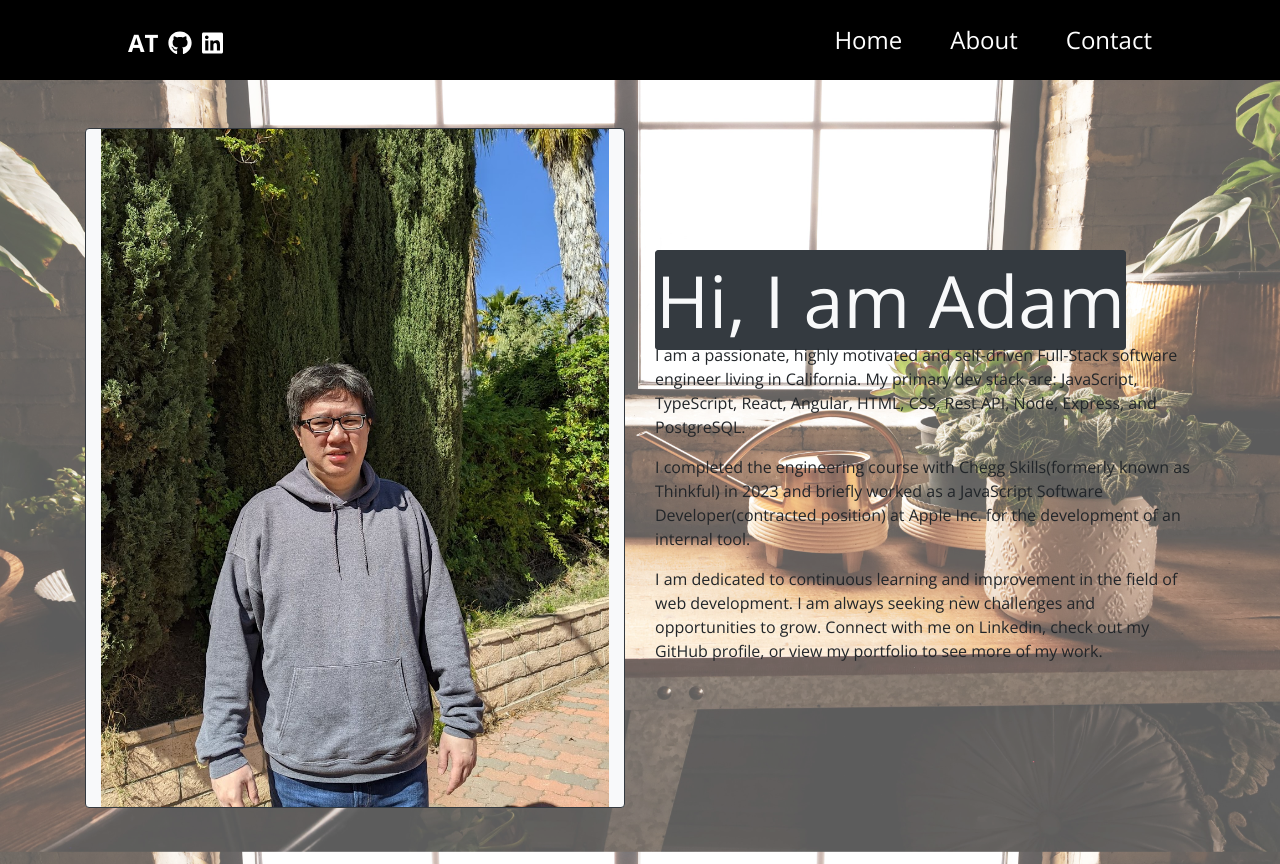
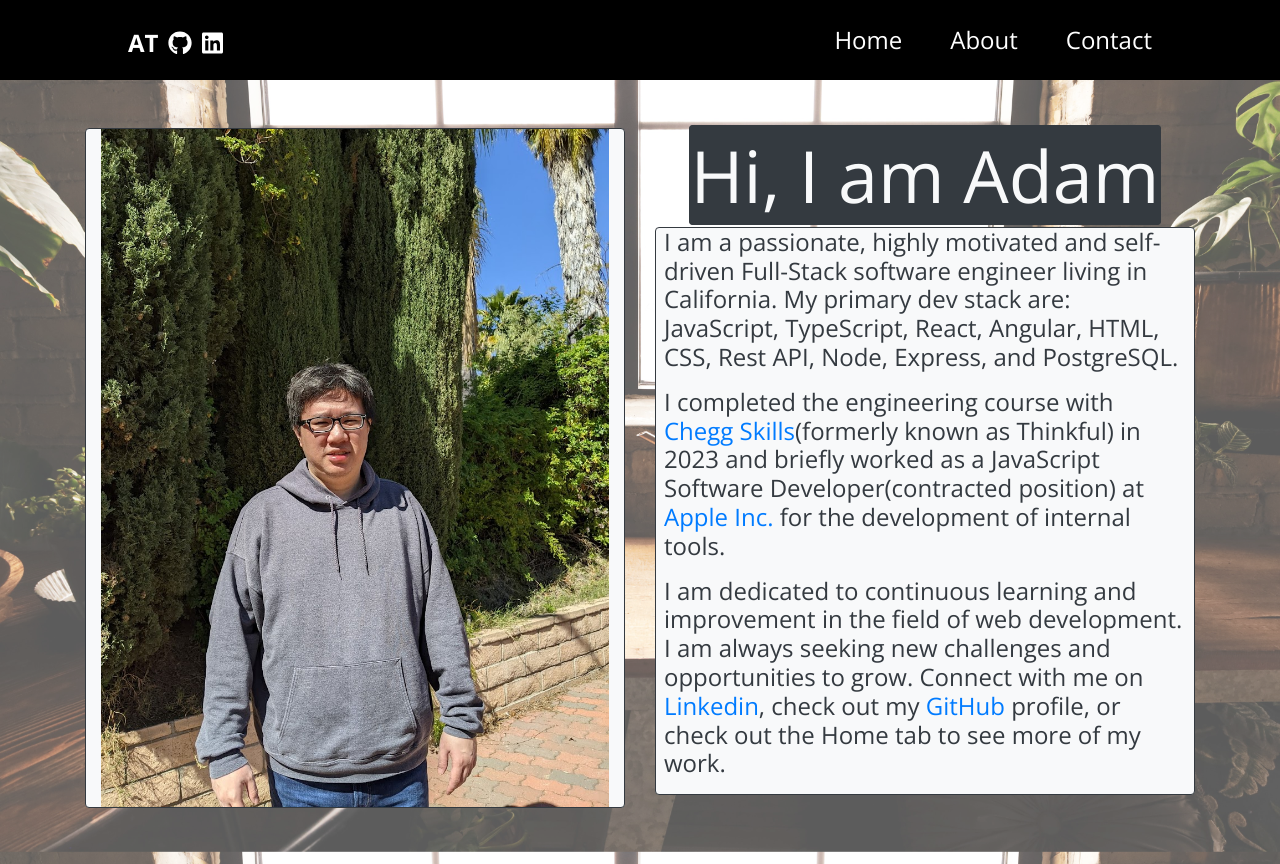
Before and after one commit to adam780930/testinglangingpage, a React (Create React App) app: page /about in a window 1280 px wide. Built offline with nearby package versions, Linux system fonts and the light colour scheme; a web font is replaced by a local one.

Commit message:
cleaned up aboutpage and removed extra comments as well as useeffect

```diff
--- a/src/components/markdowndocs/Aboutme.md
+++ b/src/components/markdowndocs/Aboutme.md
@@ -1,5 +1,5 @@
 I am a passionate, highly motivated and self-driven Full-Stack software engineer living in California. My primary dev stack are: JavaScript, TypeScript, React, Angular, HTML, CSS, Rest API, Node, Express, and PostgreSQL.
 
-I completed the engineering course with Chegg Skills(formerly known as Thinkful) in 2023 and briefly worked as a JavaScript Software Developer(contracted position) at Apple Inc. for the development of an internal tool.
+I completed the engineering course with [Chegg Skills](https://www.chegg.com/skills/)(formerly known as Thinkful) in 2023 and briefly worked as a JavaScript Software Developer(contracted position) at [Apple Inc.](https://www.apple.com/) for the development of internal tools.
 
-I am dedicated to continuous learning and improvement in the field of web development. I am always seeking new challenges and opportunities to grow. Connect with me on Linkedin, check out my GitHub profile, or view my portfolio to see more of my work.
+I am dedicated to continuous learning and improvement in the field of web development. I am always seeking new challenges and opportunities to grow. Connect with me on [Linkedin](https://www.linkedin.com/in/adam-yilin-tsai), check out my [GitHub](https://github.com/adam780930) profile, or check out the Home tab to see more of my work.
--- a/src/pages/AboutPage.js
+++ b/src/pages/AboutPage.js
@@ -1,17 +1,15 @@
 import ReactMarkdown from "react-markdown";
-import React, { useState, useEffect } from "react";
+import React, { useState } from "react";
 import pfp2 from "../materials/pfp2.jpg";
-import aboutme from '../components/markdowndocs/Aboutme.md'
+import aboutme from "../components/markdowndocs/Aboutme.md";
 
 function AboutPage() {
   const [markdownContent, setMarkdownContent] = useState("");
 
-  useEffect(() => {
   fetch(aboutme)
     .then((response) => response.text())
     .then((text) => setMarkdownContent(text))
     .catch((error) => console.error("Error fetching markdown:", error));
-  }, [aboutme]);
 
   return (
     <div>
@@ -27,49 +25,19 @@ function AboutPage() {
 
           <div class="col-6 my-auto">
             <div>
+              <div class="text-center">
                 <span class="display-3 bg-dark text-light border border-dark rounded">
                   Hi, I am Adam
                 </span>
-              {/* <p class="h4 bg-light text-dark border border-dark rounded px-2 mt-2">
-                I am a passionate, highly motivated and self-driven Full-Stack
-                software engineer living in California. My primary dev stack
-                are: JavaScript, TypeScript, React, Angular, HTML, CSS, Rest
-                API, Node, Express, and PostgreSQL.
-                <br></br>
-                <br></br>I completed the engineering course with{" "}
-                <a href="https://www.chegg.com/skills/" target="_blank">
-                  Chegg Skills
-                </a>
-                (formerly known as Thinkful) in 2023 and briefly worked as a
-                JavaScript Software Developer(contracted position) at{" "}
-                <a href="https://www.apple.com/" target="_blank">
-                  Apple Inc.
-                </a>{" "}
-                for the development of an internal tool.
-                <br></br>
-                <br></br>I am dedicated to continuous learning and improvement
-                in the field of web development. I am always seeking new
-                challenges and opportunities to grow. Connect with me on{" "}
-                <a
-                  href="https://www.linkedin.com/in/adam-yilin-tsai"
-                  target="_blank"
-                >
-                  Linkedin
-                </a>
-                , check out my{" "}
-                <a href="https://github.com/adam780930" target="_blank">
-                  GitHub
-                </a>{" "}
-                profile, or view my portfolio to see more of my work.
-              </p> */}
+              </div>
+              <p class="h4 bg-light text-dark border border-dark rounded px-2 mt-2">
                 <ReactMarkdown>{markdownContent}</ReactMarkdown>
+              </p>
             </div>
           </div>
         </div>
       </div>
-      <div class="text-center h1">
-
-      </div>
+      <div class="text-center h1"></div>
     </div>
   );
 }
```
Lines whose indentation alone changed are shown as unchanged.
